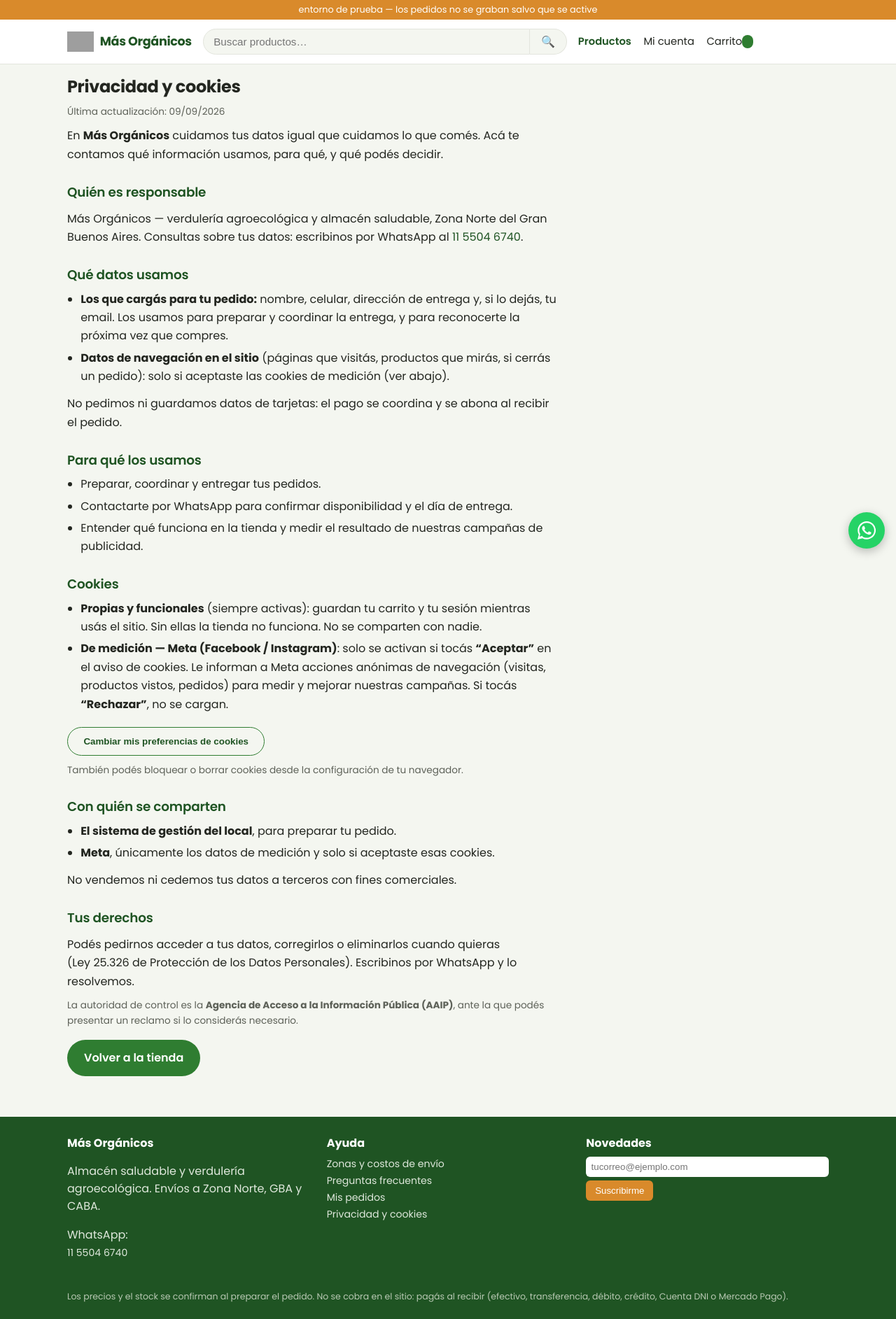
After one commit to adrilazo2008-create/tienda-masorganicos, a FastAPI app: template app/templates/privacidad.html in a window 1280 px wide. The commit adds this page. Shown: the whole page at 70% size. Run offline with FastAPI, Linux system fonts and the light colour scheme; the template is opened without the code that fills it, so the values that code supplies are empty; grey boxes are pictures that could not be loaded.

Commit message:
privacidad: aviso de cookies + gating del Meta Pixel + pagina /privacidad
- El Meta Pixel ya NO se carga en cada visita: solo si la persona toca
  "Aceptar" en el banner (localStorage mo-cookies=si). "Rechazar" lo deja
  apagado. La elección se recuerda.
- Banner discreto abajo, dos botones equivalentes, link a /privacidad.
  Solo aparece si hay pixel configurado y no hay elección previa.
- /privacidad: pagina en lenguaje claro (datos, para que, cookies, con
  quien se comparten, derechos Ley 25.326 / AAIP) + boton para cambiar
  las preferencias. Link en el footer.
- Se saco el <noscript> del pixel (rastreaba sin consentimiento).

Co-Authored-By: Claude Sonnet 5 <noreply@anthropic.com>

```diff
--- a/app/main.py
+++ b/app/main.py
@@ -162,6 +162,11 @@ def ver_producto(request: Request, producto_id: int):
 @app.get("/faq", response_class=HTMLResponse)
 def ver_faq(request: Request):
     return render(request, "faq.html", faq=contenido.faq())
+
+
+@app.get("/privacidad", response_class=HTMLResponse)
+def ver_privacidad(request: Request):
+    return render(request, "privacidad.html")
 
 
 @app.get("/envios", response_class=HTMLResponse)
--- a/app/static/css/estilo.css
+++ b/app/static/css/estilo.css
@@ -32,6 +32,20 @@ a,button,input,select,textarea,summary,label{touch-action:manipulation}
   background:transparent;border:0;color:#fff;font-size:1.3rem;line-height:1;cursor:pointer;
   padding:.1rem .4rem;opacity:.8}
 .barra-anuncio-x:hover{opacity:1}
+
+.cookie-banner[hidden]{display:none}
+.cookie-banner{position:fixed;left:1rem;right:1rem;bottom:1rem;z-index:60;max-width:640px;margin:0 auto;
+  background:#fff;border:1px solid var(--linea);border-radius:14px;box-shadow:0 8px 30px rgba(0,0,0,.16);
+  padding:1rem 1.1rem;display:flex;flex-direction:column;gap:.8rem}
+.cookie-banner p{margin:0;font-size:.88rem;line-height:1.5;color:var(--tinta)}
+.cookie-banner a{font-weight:600;text-decoration:underline}
+.cookie-acc{display:flex;gap:.6rem}
+.cookie-acc button{flex:1;padding:.6rem 1rem;font-size:.9rem}
+@media(min-width:560px){
+  .cookie-banner{flex-direction:row;align-items:center;gap:1.1rem}
+  .cookie-acc{flex:0 0 auto}
+  .cookie-acc button{flex:0 0 auto}
+}
 
 /* accesibilidad */
 .sr-only{position:absolute;width:1px;height:1px;padding:0;margin:-1px;overflow:hidden;clip:rect(0 0 0 0);white-space:nowrap;border:0}
@@ -314,6 +328,13 @@ input:focus-visible,select:focus-visible,textarea:focus-visible{outline-offset:0
 .faq details[open] summary{border-radius:8px 8px 0 0}
 .faq details>div{border:1px solid var(--linea);border-top:0;padding:.7rem;border-radius:0 0 8px 8px;background:#fff}
 .vacio{color:var(--gris);padding:1rem 0}
+
+.prosa{max-width:70ch;line-height:1.65}
+.prosa h2{margin:1.6rem 0 .4rem;font-size:1.15rem;color:var(--verde-osc)}
+.prosa ul{margin:.4rem 0 .8rem;padding-left:1.2rem}
+.prosa li{margin:.3rem 0}
+.prosa p{margin:.6rem 0}
+.prosa .btn-sec,.prosa .btn-grande{margin-top:.4rem}
 .login-box{max-width:380px;margin:1rem auto;background:#fff;border:1px solid var(--linea);border-radius:var(--radio);padding:1.4rem}
 .login-box label{display:block;font-weight:600;font-size:.9rem;margin-top:.8rem}
 .login-box input{width:100%;padding:.55rem;border:1px solid var(--linea);border-radius:8px;margin-top:.25rem;font-size:1rem}
--- a/app/templates/base.html
+++ b/app/templates/base.html
@@ -8,15 +8,18 @@
 <meta name="description" content="{% block descripcion %}Frutas, verduras agroecológicas y almacén saludable con envío a Zona Norte, GBA y CABA. Comprá online, pagás al recibir.{% endblock %}">
 {% if meta_pixel %}
 <script>
+/* Meta Pixel: solo se carga si la persona acepta las cookies de medición. */
+window.cargarPixel = function(){
+  if (window.fbq && window.fbq.loaded) return;
   !function(f,b,e,v,n,t,s){if(f.fbq)return;n=f.fbq=function(){n.callMethod?
   n.callMethod.apply(n,arguments):n.queue.push(arguments)};if(!f._fbq)f._fbq=n;
   n.push=n;n.loaded=!0;n.version='2.0';n.queue=[];t=b.createElement(e);t.async=!0;
   t.src=v;s=b.getElementsByTagName(e)[0];s.parentNode.insertBefore(t,s)}(window,document,
   'script','https://connect.facebook.net/en_US/fbevents.js');
   fbq('init','{{ meta_pixel }}');fbq('track','PageView');
+};
+try { if (localStorage.getItem('mo-cookies') === 'si') window.cargarPixel(); } catch(e){}
 </script>
-<noscript><img height="1" width="1" style="display:none" alt=""
-  src="https://www.facebook.com/tr?id={{ meta_pixel }}&ev=PageView&noscript=1"></noscript>
 {% endif %}
 <link rel="preconnect" href="https://fonts.googleapis.com">
 <link rel="preconnect" href="https://fonts.gstatic.com" crossorigin>
@@ -92,6 +95,7 @@ fbq('init','{{ meta_pixel }}');fbq('track','PageView');
       <a href="/envios">Zonas y costos de envío</a>
       <a href="/faq">Preguntas frecuentes</a>
       <a href="/cuenta">Mis pedidos</a>
+      <a href="/privacidad">Privacidad y cookies</a>
     </div>
     <div>
       <h4>Novedades</h4>
@@ -115,5 +119,33 @@ fbq('init','{{ meta_pixel }}');fbq('track','PageView');
 </a>
 
 <div id="toasts" role="status" aria-live="polite"></div>
+
+{% if meta_pixel %}
+<div class="cookie-banner" id="cookie-banner" role="dialog" aria-label="Cookies" aria-live="polite" hidden>
+  <p>
+    Usamos cookies propias para que funcione tu carrito y tu sesión, y cookies de
+    <b>Meta</b> para medir nuestras campañas. Podés aceptarlas o rechazarlas.
+    <a href="/privacidad">Más información</a>.
+  </p>
+  <div class="cookie-acc">
+    <button type="button" class="btn-sec" onclick="cookiesElegir('no')">Rechazar</button>
+    <button type="button" class="btn-grande" onclick="cookiesElegir('si')">Aceptar</button>
+  </div>
+</div>
+<script>
+  function cookiesElegir(v){
+    try { localStorage.setItem('mo-cookies', v); } catch(e){}
+    var b = document.getElementById('cookie-banner'); if (b) b.hidden = true;
+    if (v === 'si' && window.cargarPixel) window.cargarPixel();
+  }
+  (function(){
+    var elegido = '';
+    try { elegido = localStorage.getItem('mo-cookies') || ''; } catch(e){}
+    if (elegido !== 'si' && elegido !== 'no'){
+      var b = document.getElementById('cookie-banner'); if (b) b.hidden = false;
+    }
+  })();
+</script>
+{% endif %}
 </body>
 </html>
--- /dev/null
+++ b/app/templates/privacidad.html
@@ -0,0 +1,77 @@
+{% extends "base.html" %}
+{% block title %}Privacidad y cookies — Más Orgánicos{% endblock %}
+{% block descripcion %}Cómo Más Orgánicos usa tus datos y las cookies del sitio, y cómo ejercer tus derechos.{% endblock %}
+{% block contenido %}
+
+<article class="prosa">
+  <h1>Privacidad y cookies</h1>
+  <p class="chico">Última actualización: 09/09/2026</p>
+
+  <p>
+    En <b>Más Orgánicos</b> cuidamos tus datos igual que cuidamos lo que comés.
+    Acá te contamos qué información usamos, para qué, y qué podés decidir.
+  </p>
+
+  <h2>Quién es responsable</h2>
+  <p>
+    Más Orgánicos — verdulería agroecológica y almacén saludable, Zona Norte del Gran Buenos Aires.
+    Consultas sobre tus datos: escribinos por WhatsApp al
+    <a href="https://wa.me/5491155046740" rel="noopener">11&nbsp;5504&nbsp;6740</a>.
+  </p>
+
+  <h2>Qué datos usamos</h2>
+  <ul>
+    <li><b>Los que cargás para tu pedido:</b> nombre, celular, dirección de entrega y, si lo dejás, tu email.
+      Los usamos para preparar y coordinar la entrega, y para reconocerte la próxima vez que compres.</li>
+    <li><b>Datos de navegación en el sitio</b> (páginas que visitás, productos que mirás, si cerrás un pedido):
+      solo si aceptaste las cookies de medición (ver abajo).</li>
+  </ul>
+  <p>No pedimos ni guardamos datos de tarjetas: el pago se coordina y se abona al recibir el pedido.</p>
+
+  <h2>Para qué los usamos</h2>
+  <ul>
+    <li>Preparar, coordinar y entregar tus pedidos.</li>
+    <li>Contactarte por WhatsApp para confirmar disponibilidad y el día de entrega.</li>
+    <li>Entender qué funciona en la tienda y medir el resultado de nuestras campañas de publicidad.</li>
+  </ul>
+
+  <h2>Cookies</h2>
+  <ul>
+    <li><b>Propias y funcionales</b> (siempre activas): guardan tu carrito y tu sesión mientras usás el sitio.
+      Sin ellas la tienda no funciona. No se comparten con nadie.</li>
+    <li><b>De medición — Meta (Facebook / Instagram)</b>: solo se activan si tocás <b>“Aceptar”</b> en el aviso de cookies.
+      Le informan a Meta acciones anónimas de navegación (visitas, productos vistos, pedidos) para medir y mejorar
+      nuestras campañas. Si tocás <b>“Rechazar”</b>, no se cargan.</li>
+  </ul>
+  <p>
+    <button type="button" class="btn-sec" onclick="cambiarPrefCookies()">Cambiar mis preferencias de cookies</button>
+  </p>
+  <p class="chico">También podés bloquear o borrar cookies desde la configuración de tu navegador.</p>
+
+  <h2>Con quién se comparten</h2>
+  <ul>
+    <li><b>El sistema de gestión del local</b>, para preparar tu pedido.</li>
+    <li><b>Meta</b>, únicamente los datos de medición y solo si aceptaste esas cookies.</li>
+  </ul>
+  <p>No vendemos ni cedemos tus datos a terceros con fines comerciales.</p>
+
+  <h2>Tus derechos</h2>
+  <p>
+    Podés pedirnos acceder a tus datos, corregirlos o eliminarlos cuando quieras
+    (Ley&nbsp;25.326 de Protección de los Datos Personales). Escribinos por WhatsApp y lo resolvemos.
+  </p>
+  <p class="chico">
+    La autoridad de control es la <b>Agencia de Acceso a la Información Pública (AAIP)</b>,
+    ante la que podés presentar un reclamo si lo considerás necesario.
+  </p>
+
+  <p><a href="/catalogo" class="btn-grande">Volver a la tienda</a></p>
+</article>
+
+<script>
+  function cambiarPrefCookies(){
+    try { localStorage.removeItem('mo-cookies'); } catch(e){}
+    location.reload();
+  }
+</script>
+{% endblock %}
```
Lines whose indentation alone changed are shown as unchanged.
